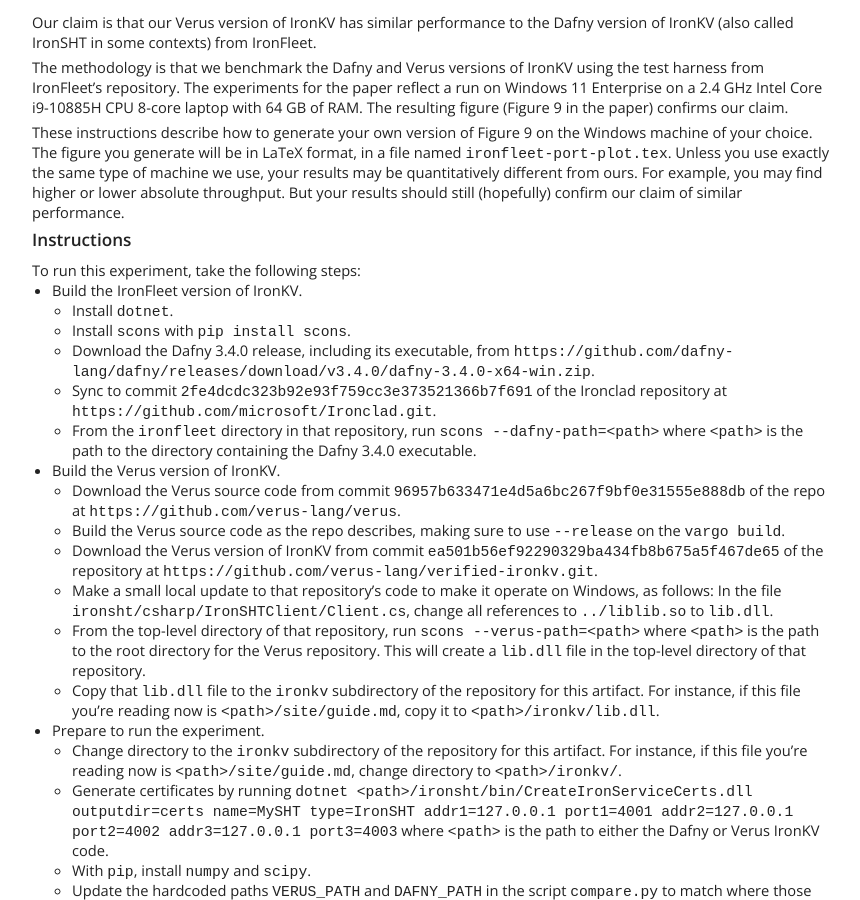
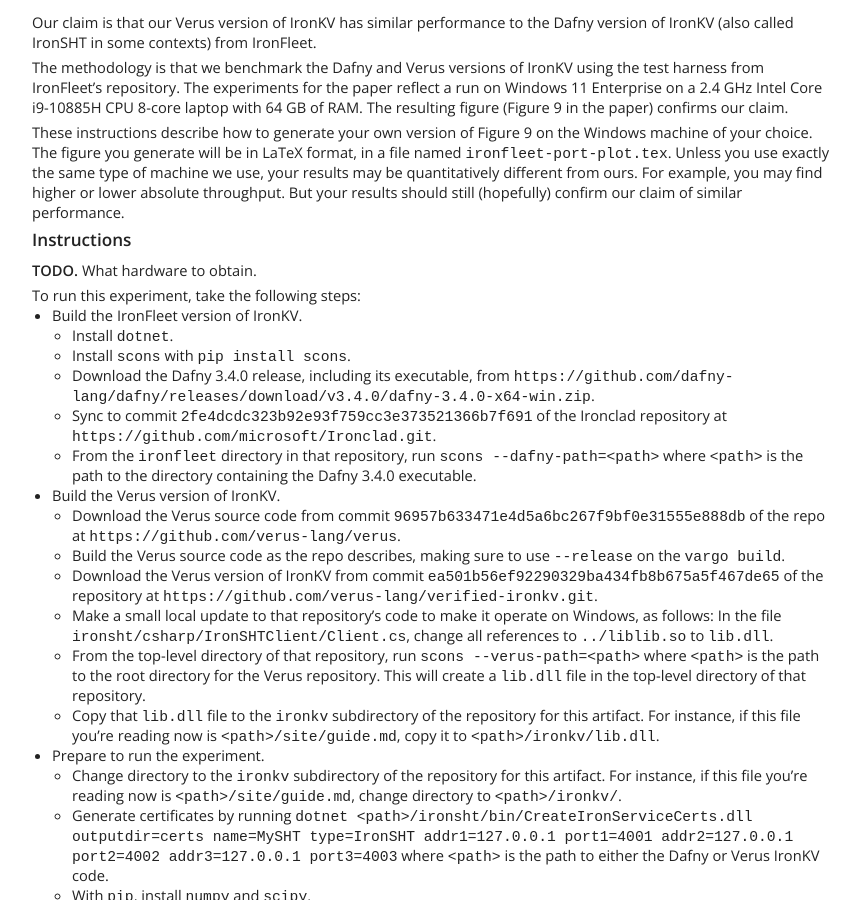
Before and after one commit to verus-lang/paper-sosp24-artifact, a Jekyll site: the page built from site/guide.md, in a window 1280 px wide and 900 px high, scrolled down 1746 px. Shown: the whole window, without its empty margins (8-868 px from the left). Built offline with Jekyll 4.4.1, drawn with Linux system fonts in a browser that asks for light colours.

Commit message:
more milli fixes, minor text fix

```diff
--- a/site/guide.md
+++ b/site/guide.md
@@ -123,6 +123,8 @@ ours. For example, you may find higher or lower absolute throughput. But your
 results should still (hopefully) confirm our claim of similar performance.
 
 ### Instructions
+
+**TODO.** What hardware to obtain.
 
 To run this experiment, take the following steps:
 
```
Also changed, not shown: 2 other files.
